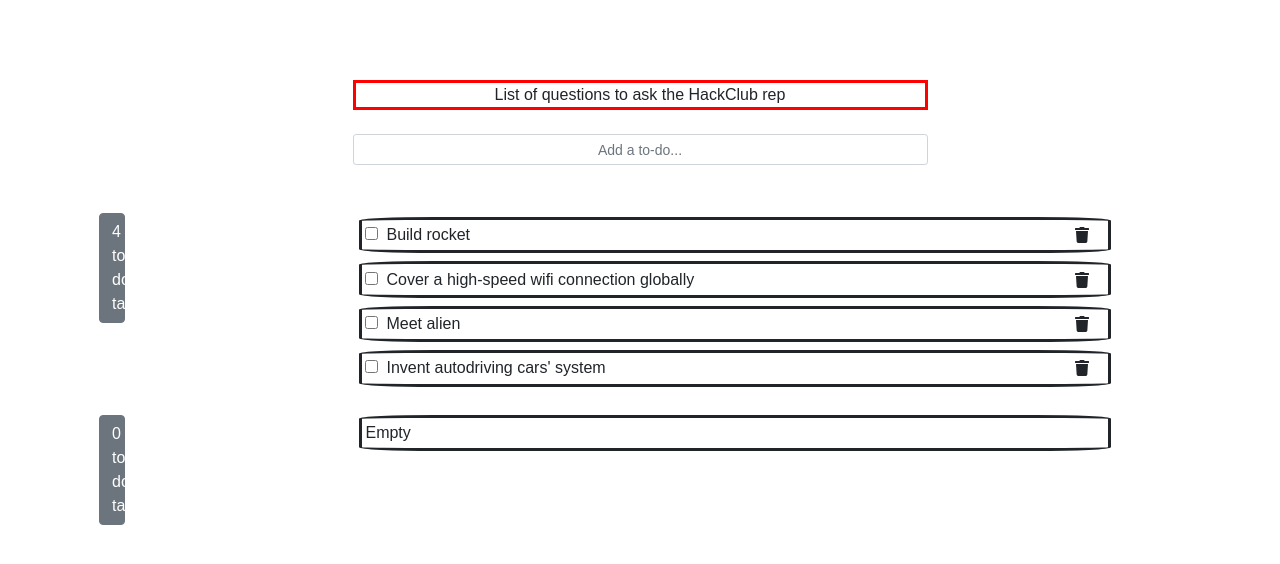
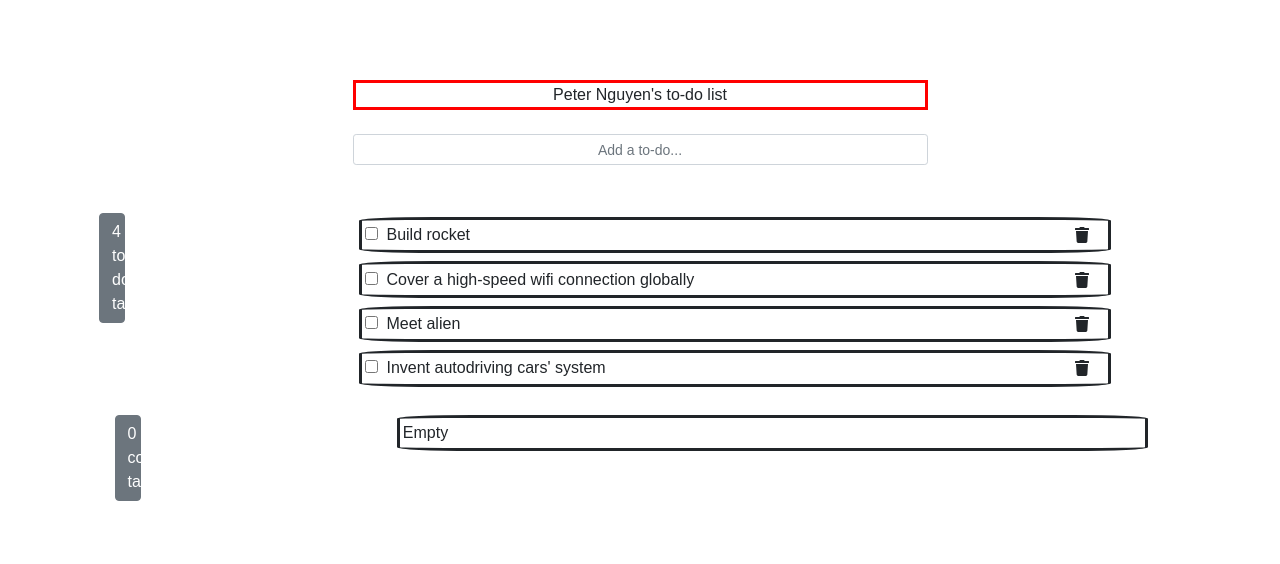
Before and after one commit to petercrackthecode/toDoList, a React (Create React App) app: page / in a window 1280 px wide. Shown: the top 564 px of the page. Built offline with nearby package versions, Linux system fonts and the light colour scheme; what darkmode-js would draw is missing.

Commit message:
fixed some bugs.

```diff
--- a/src/App.js
+++ b/src/App.js
@@ -64,7 +64,7 @@
 
 class App extends Component {
   state = {
-    m_listTitle: "List of questions to ask the HackClub rep",
+    m_listTitle: "Peter Nguyen's to-do list",
     m_input: "",
     m_toDo: currentToDo,
     m_completed: currentCompleted,
--- a/src/components/ToggleBtn.js
+++ b/src/components/ToggleBtn.js
@@ -3,8 +3,12 @@
 import Button from "react-bootstrap/Button";
 
 export function Toggle(props) {
-  const toggle= async () => {
-    props.type === 'm_toDo' ? props.toggle('m_isToDoOpen') : props.toggle('m_isCompletedOpen');
+  const type = props.type === "m_toDo" ? "to-do" : "completed";
+
+  const toggle = async () => {
+    props.type === "m_toDo"
+      ? props.toggle("m_isToDoOpen")
+      : props.toggle("m_isCompletedOpen");
   };
 
   return (
@@ -13,7 +17,7 @@
         variant="secondary"
         className="col-md-2 offset-md-5 mb-2"
         onClick={toggle}
-      >{`${props.listLength} to-do tasks`}</Button>
+      >{`${props.listLength} ${type} tasks`}</Button>
       <hr />
     </div>
   );
```
